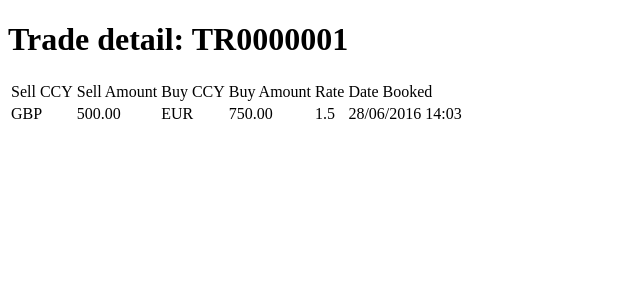
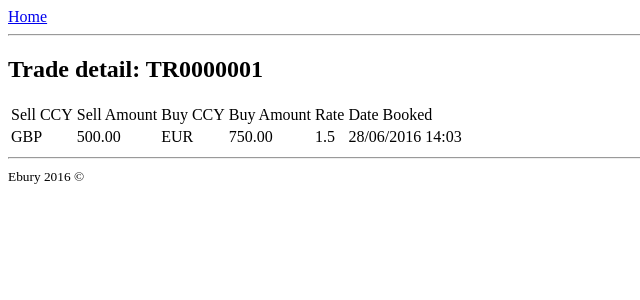
Before and after one commit to frisinacho/Ebury-test, a Django app: a page that uses trades/templates/trades/detail.html in a window 1280 px wide. Shown: the top 300 px of the page, without its empty margins (0-640 px from the left). Run offline with Django 3.2, Linux system fonts and the light colour scheme; data comes from the database, SQL or seed files in the repository.

Commit message:
Use of blocks to maintain a DRY code

```diff
--- a/ebury/settings.py
+++ b/ebury/settings.py
@@ -37,6 +37,7 @@ INSTALLED_APPS = [
     'django.contrib.sessions',
     'django.contrib.messages',
     'django.contrib.staticfiles',
+    'ebury',
     'trades',
 ]
 
--- /dev/null
+++ b/ebury/templates/base.html
@@ -0,0 +1,18 @@
+<!DOCTYPE html>
+<html lang="en">
+<head>
+    <meta charset="UTF-8">
+    <title>{% block title %} Ebury test - Ignacio Lasaosa Sáez {% endblock %}</title>
+</head>
+<body>
+    <nav>
+        <a href="/">Home</a>
+    </nav>
+    <hr>
+    <section>
+        {% block section %} {% endblock %}
+    </section>
+    <hr>
+    <footer><small>Ebury 2016 &copy;</small></footer>
+</body>
+</html>
--- a/trades/templates/trades/detail.html
+++ b/trades/templates/trades/detail.html
@@ -1,10 +1,9 @@
-<!DOCTYPE html>
-<html lang="en">
-<head>
-    <meta charset="UTF-8">
-    <title>Ebury test - Trade detail: {{ trade.pk }}</title>
-</head>
-<body>
+{% extends 'base.html' %}
+
+{% block title %} Ebury test - Trade detail: {{ trade.pk }} {% endblock %}
+
+{% block section %}
+
     <h1>Trade detail: {{ trade.pk }}</h1>
         <table class="table table-striped">
             <tr>
@@ -24,5 +23,5 @@
                 <td>{{ trade.date_booked|date:"d/m/Y" }} {{ trade.date_booked|time:"H:i" }}</td>
             </tr>
         </table>
-</body>
-</html>
+
+{% endblock %}
```
Also changed, not shown: trades/templates/trades/home.html (+6 -9 lines).
